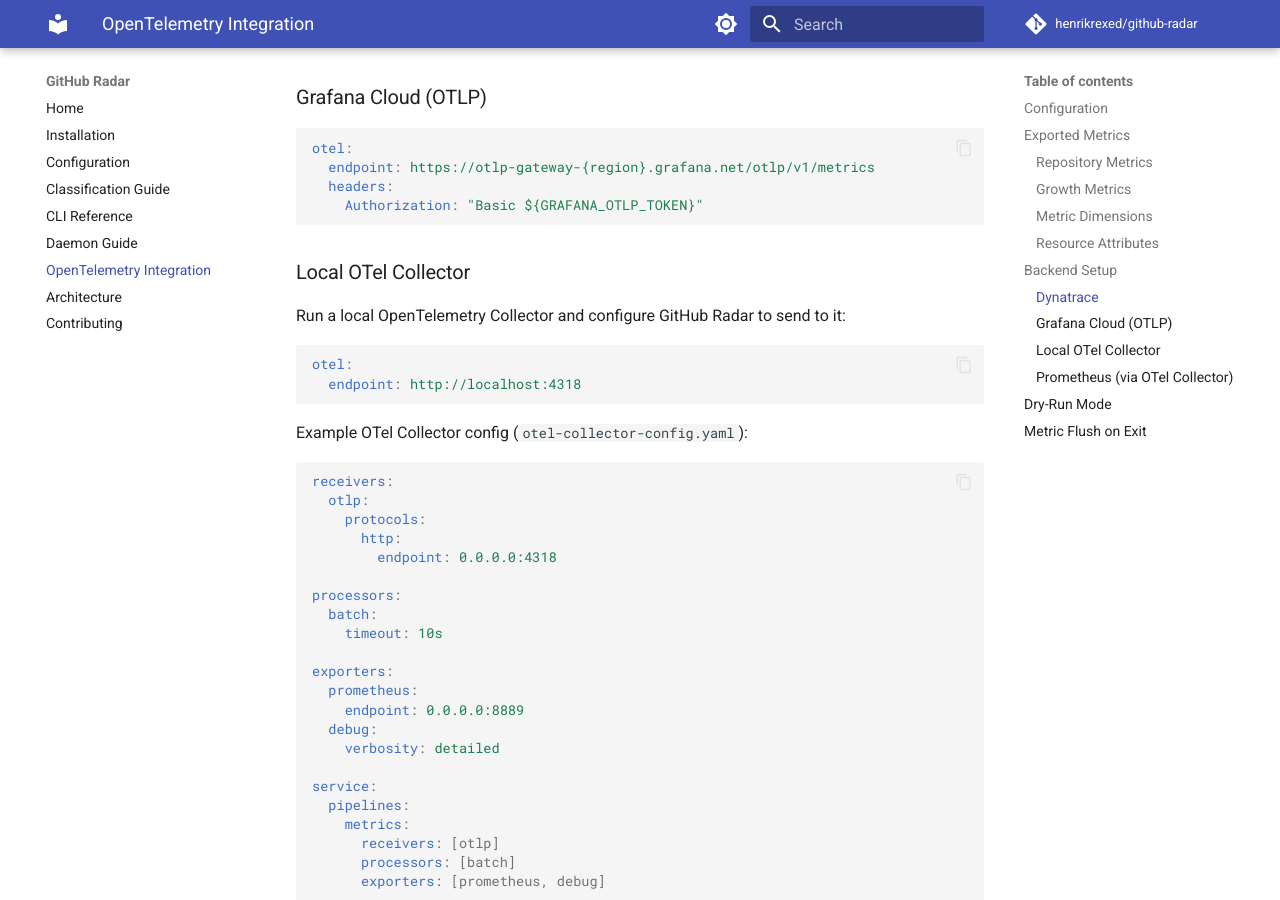
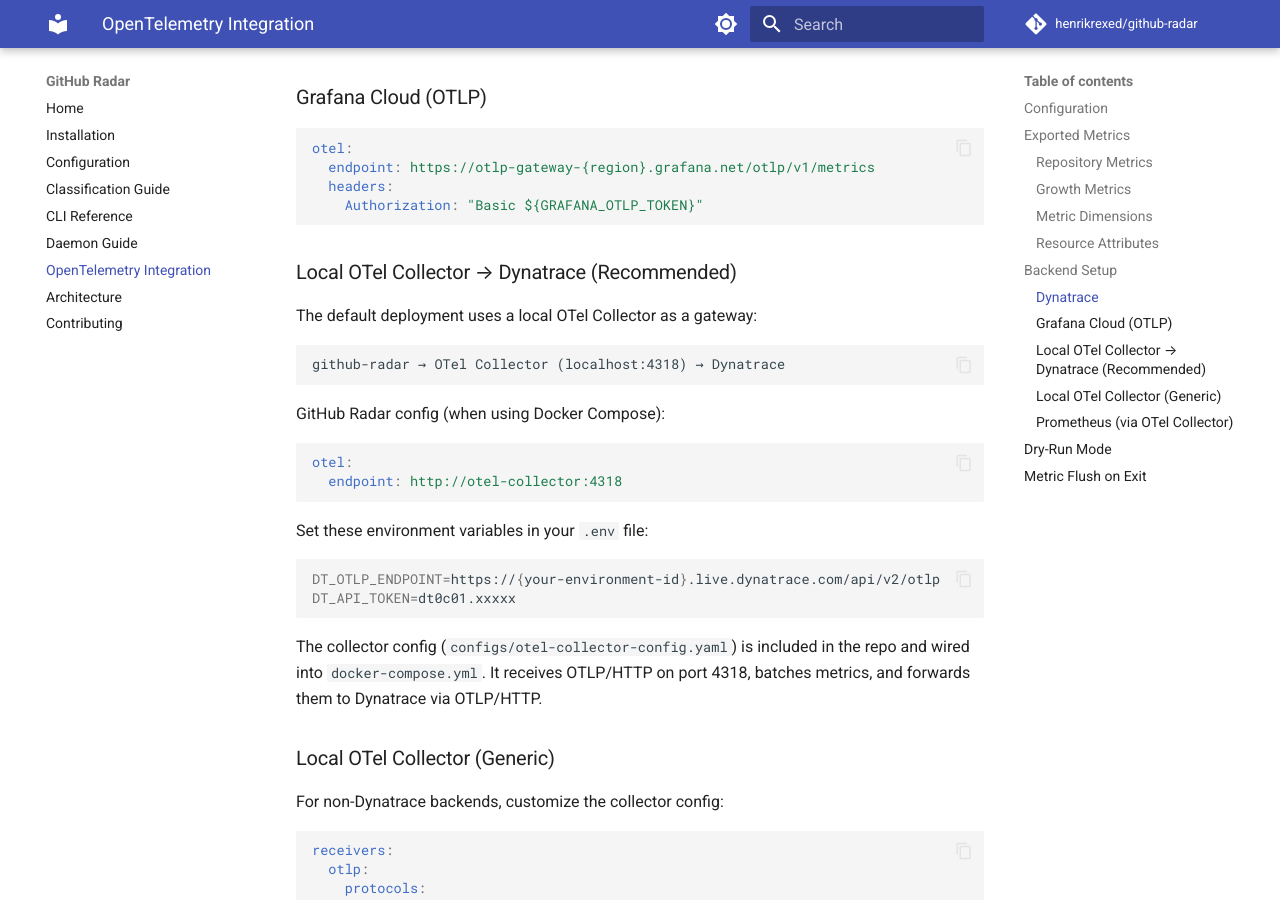
Before and after one commit to henrikrexed/github-radar, an MkDocs documentation site: the page built from docs/otel-integration.md, in a window 1280 px wide and 900 px high, scrolled down 2496 px. Built offline with MkDocs 1.6.1 and Material for MkDocs 9.7.7, drawn with Linux system fonts in a browser that asks for light colours; comment, search, counter and statistics services are not loaded.

Commit message:
fix: wire OTel Collector into docker-compose for App→Collector→Dynatrace pipeline
The app was sending metrics to localhost:4318 inside the container, which
doesn't reach a host-side collector. Added an otel-collector service to
docker-compose, created a collector config with Dynatrace OTLP/HTTP exporter,
and updated the app to defer to env var or config for endpoint resolution.

Co-Authored-By: Paperclip <noreply@paperclip.ing>

````diff
--- a/docs/otel-integration.md
+++ b/docs/otel-integration.md
@@ -89,16 +89,33 @@ otel:
     Authorization: "Basic ${GRAFANA_OTLP_TOKEN}"
 ```
 
-### Local OTel Collector
+### Local OTel Collector → Dynatrace (Recommended)
 
-Run a local OpenTelemetry Collector and configure GitHub Radar to send to it:
+The default deployment uses a local OTel Collector as a gateway:
+
+```
+github-radar → OTel Collector (localhost:4318) → Dynatrace
+```
+
+GitHub Radar config (when using Docker Compose):
 
 ```yaml
 otel:
-  endpoint: http://localhost:4318
+  endpoint: http://otel-collector:4318
 ```
 
-Example OTel Collector config (`otel-collector-config.yaml`):
+Set these environment variables in your `.env` file:
+
+```bash
+DT_OTLP_ENDPOINT=https://{your-environment-id}.live.dynatrace.com/api/v2/otlp
+DT_API_TOKEN=dt0c01.xxxxx
+```
+
+The collector config (`configs/otel-collector-config.yaml`) is included in the repo and wired into `docker-compose.yml`. It receives OTLP/HTTP on port 4318, batches metrics, and forwards them to Dynatrace via OTLP/HTTP.
+
+### Local OTel Collector (Generic)
+
+For non-Dynatrace backends, customize the collector config:
 
 ```yaml
 receivers:
````
Also changed, not shown: docker-compose.yml (+15 -1 lines), 5 other files.
